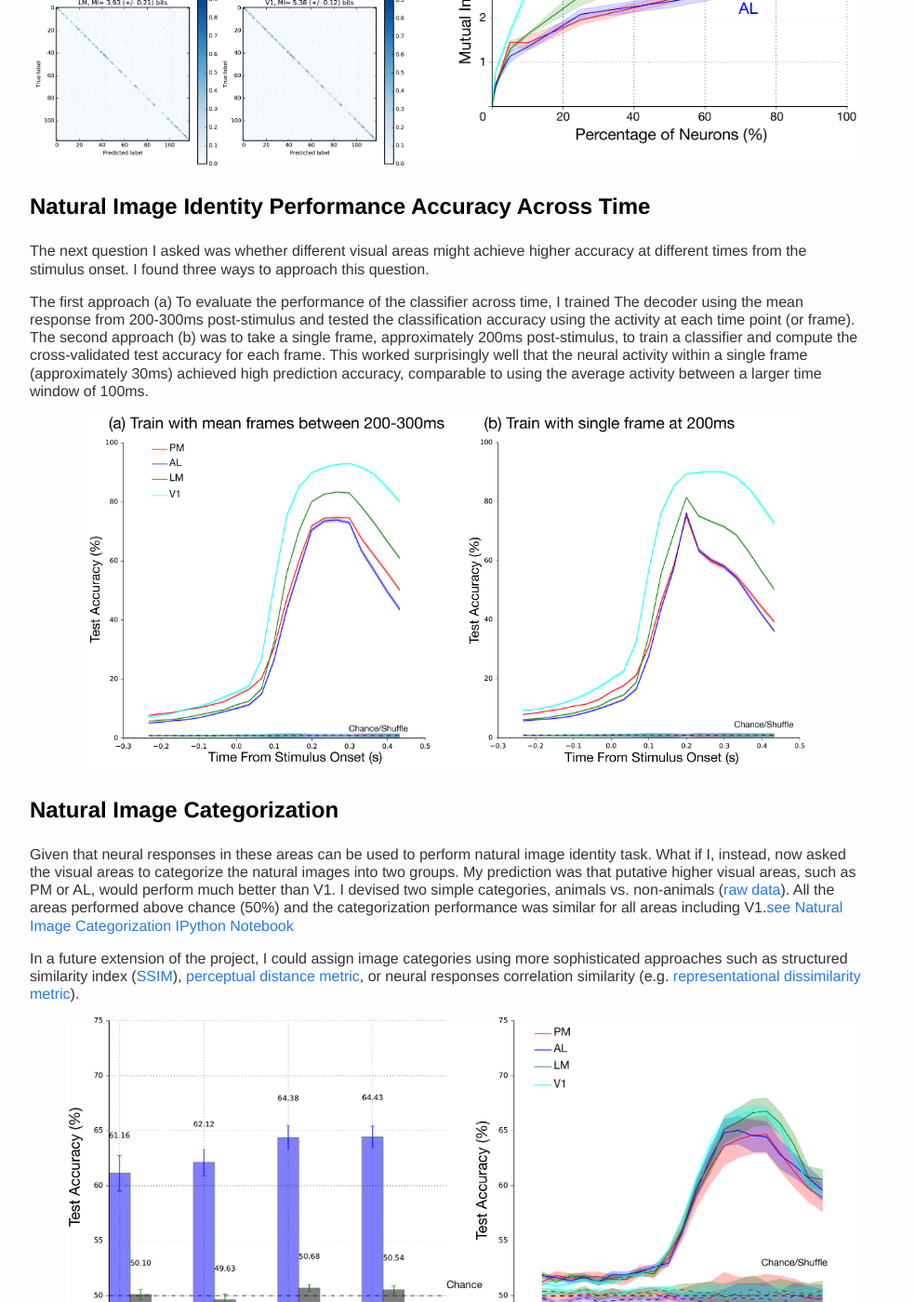
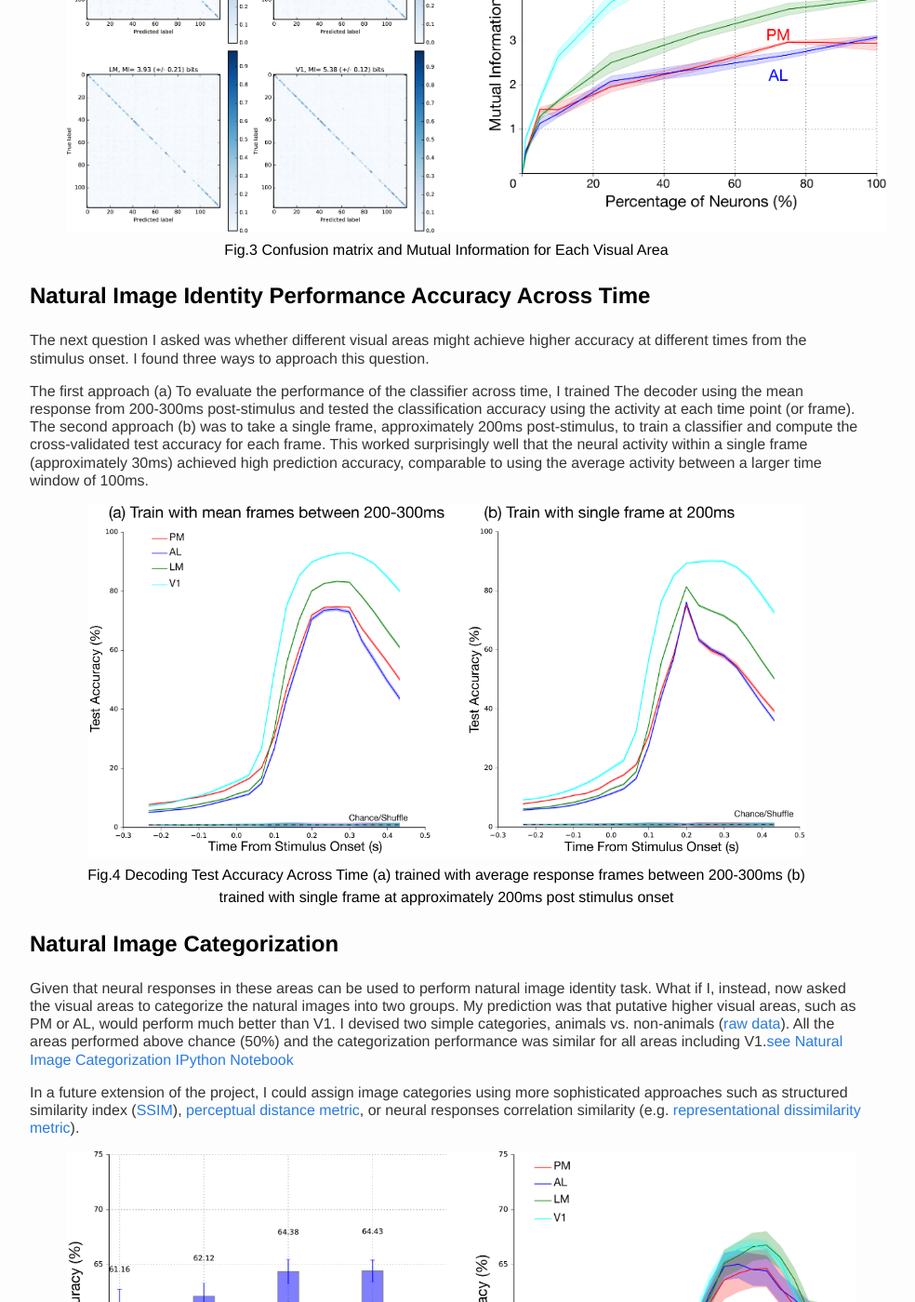
Before and after one commit to kachiO/kachio.github.io, a Jekyll site: the page built from _posts/2016-12-10-Decoding-Identity-of-Natural-Images.markdown, in a window 1280 px wide and 1400 px high, scrolled down 3203 px. Shown: the whole window at 93% size, without its empty margins (160-1144 px from the left). Built offline with Jekyll 4.4.1, drawn with Linux system fonts in a browser that asks for light colours; comment, search, counter and statistics services are not loaded; some of the changed text lies outside the part shown.

Commit message:
Update 2016-12-10-Decoding-Identity-of-Natural-Images.markdown

```diff
--- a/_posts/2016-12-10-Decoding-Identity-of-Natural-Images.markdown
+++ b/_posts/2016-12-10-Decoding-Identity-of-Natural-Images.markdown
@@ -49,36 +49,54 @@ I had to do a bit of data wrangling to extract and save the responses from diffe
 
 To measure performance on identifying a natural image, I trained a linear support vector classifier ([one-vs-rest classifier scheme](https://en.wikipedia.org/wiki/Multiclass_classification#One-vs.-rest)) on the average response during 200-300ms post stimulus, and computed cross-validated test accuracy for the trained classifier for each area. The classifier was trained on 70% of the trials in an area, and tested on the remaining 30%. In most cases I repeated this procedure 10 times to obtain an average and computed the standard error of the mean (SEM). [see Natural Image Identity Classification IPython Notebook](https://github.com/kachiO/ipython-notebooks/blob/master/mouse%20natural%20images%20identity/Natural%20Image%20Identity%20Discrimination.ipynb)
 
-
-
 <h1>Results</h1>
 
 <h2>Primary Visual Cortex (V1) Achieved Highest Performance on Natural Image Identity Task</h2>
 Although all the visual areas performed well above chance (0.85%), V1 exhibited the highest performance (>75%) in linearly classifying the natural images, followed by area LM (>50%). Areas PM and LM performed similarly (> 30%) to each other.
 
-<center><img src="/assets/blog/natural_image_identity/Decoder_accuracy_all_neurons.png" height="400" title="Figure 1a. Natural Image Identity Performance for Each Area, all neurons included"></center>
+<center>
+<figure>
+    <img src="/assets/blog/natural_image_identity/Decoder_accuracy_all_neurons.png" height="400" title="Natural Image Identity Performance for Each Area, all neurons included"><figcaption>Figure 1a. Natural Image Identity Performance for Each Area, all neurons neurons</figcaption>
+</figure>
+</center>
 
 You might have noticed from Table 1 that each area has a different number of neurons (features), and that the best performing area V1 has the most number of neurons. In other words V1 might have outperformed other areas because it had more neurons. However, when I repeat the classifier using 2100 neurons (features) per area, V1 still outperformed all the other areas.
 
-<center><img src="/assets/blog/natural_image_identity/Decoder_accuracy_2100_neurons.png" height="400" title="Natural Image Identity Performance for Each Area, 2100 neurons included"></center>
+<center>
+<figure>
+    <img src="/assets/blog/natural_image_identity/Decoder_accuracy_2100_neurons.png" height="400" title="Natural Image Identity Performance for Each Area, 2100 neurons included"><figcaption>Figure 1b. Natural Image Identity Performance for Each Area, 2100 neurons</figcaption>
+</figure>
+</center>
 
 <h2>Natural Image Identity Performance Increases With Population Size for All Visual Areas</h2>
 As you might have noticed from the above figures, the performance of the classifier depends on the size of the population of neurons in a given area. This is illustrated more clearly in the figure below.
 
-<center><img src="/assets/blog/natural_image_identity/accuracy_per_population_size.png" height="400" title="Performance per Population Size"></center>
+<center>
+<figure>
+    <img src="/assets/blog/natural_image_identity/accuracy_per_population_size.png" height="400" title="Performance per Population Size"><figcaption>Fig.2 Decoding Test Accuracy Increases with Population Size</figcaption>
+</figure>
+</center>
 
 Another way to evaluate and compare each classifier's performance is to assess the [mutual information](https://en.wikipedia.org/wiki/Mutual_information) between the classifier's predicted class label and the true class label. To calculate mutual information I computed a confusion matrix, which reflects the proportion of times the classifier guessed the true class label i.e. the conditional probability (<em>P(predicted|true)</em>) of the classifier predicted label given the true label. [see Confusion Matrix and Mutual Information IPython Notebook](https://github.com/kachiO/ipython-notebooks/blob/master/mouse%20natural%20images%20identity/confusion%20matrix%20and%20mutual%20information.ipynb)
 
 From the normalized confusion matrix, you will notice that there is a close agreement between each area classifier's predicted class label (i.e. image identity) and the true label. The image labels (1-118) is the same for each matrix. Next time around, I would like to make an interactive plot that let's you visualize which images an area classifier predicts well.
 
-<center><img src="/assets/blog/natural_image_identity/mutual_info.png" height="400" title="Confusion Matrix and Mutual information"></center>
+<center>
+<figure>
+    <img src="/assets/blog/natural_image_identity/mutual_info.png" height="400" title="Confusion Matrix and Mutual information"><figcaption>Fig.3 Confusion matrix and Mutual Information for Each Visual Area</figcaption>
+</figure>
+</center>
 
 <h2>Natural Image Identity Performance Accuracy Across Time </h2>
 The next question I asked was whether different visual areas might achieve higher accuracy at different times from the stimulus onset. I found three ways to approach this question.
 
 The first approach (a) To evaluate the performance of the classifier across time, I trained The decoder using the mean response from 200-300ms post-stimulus and tested the classification accuracy using the activity at each time point (or frame). The second approach (b) was to take a single frame, approximately 200ms post-stimulus, to train a classifier and compute the cross-validated test accuracy for each frame. This worked surprisingly well that the neural activity within a single frame (approximately 30ms) achieved high prediction accuracy, comparable to using the average activity between a larger time window of 100ms.
 
-<center><img src="/assets/blog/natural_image_identity/accuracy_across_time_all2.png" height="380" title="Performance across time"></center>
+<center>
+<figure>
+    <img src="/assets/blog/natural_image_identity/accuracy_across_time_all2.png" height="380" title="Performance across time"><figcaption>Fig.4 Decoding Test Accuracy Across Time (a) trained with average response frames between 200-300ms (b) trained with single frame at approximately 200ms post stimulus onset</figcaption>
+</figure>
+</center>
 
 <h2>Natural Image Categorization</h2>
 Given that neural responses in these areas can be used to perform natural image identity task. What if I, instead, now asked the visual areas to categorize the natural images into two groups. My prediction was that putative higher visual areas, such as PM or AL, would perform much better than V1. I devised two simple categories, animals vs. non-animals ([raw data](https://github.com/kachiO/ipython-notebooks/blob/master/mouse%20natural%20images%20identity/naturalscene%20content.xlsx)). All the areas performed above chance (50%) and the categorization performance was similar for all areas including V1.[see Natural Image Categorization IPython Notebook](https://github.com/kachiO/ipython-notebooks/blob/master/mouse%20natural%20images%20identity/Natural%20Scene%20Categorization.ipynb)
@@ -88,8 +106,7 @@ In a future extension of the project, I could assign image categories using more
 <center>
 <figure>
     <img src="/assets/blog/natural_image_identity/binary_categorization_accuracy.png" height="400" title="Animal vs Non-animal  Categorization Performance"> <figcaption>Fig.5 Animal vs. Non Animal Categorization Performance</figcaption>
-
-</figure>
+ </figure>
  </center>
 
 <h1>Discussion</h1>
```
